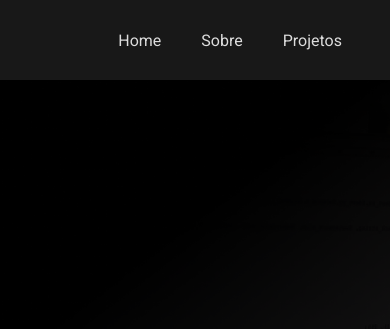
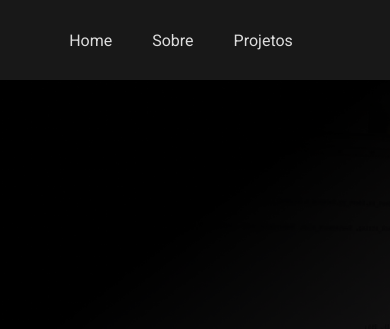
Before and after one commit to wsegundo1/PROJETO-1, a plain HTML site: page index.html in a window 390 px wide. Shown: the top 329 px of the page. Drawn offline with Linux system fonts and the light colour scheme.

Commit message:
Adicionei o nav no @media

```diff
--- a/style.css
+++ b/style.css
@@ -208,6 +208,18 @@ footer p{
 /* Responsividade */
 
 @media (max-width: 1050px){
+    /* Inicio nav */
+    .nav{
+        background-color: #181818;
+        height: 80px;
+        width: 100%;
+        display: flex;
+        justify-content: center;
+        position: sticky;
+        top: 0;
+        z-index: 9;
+    }
+    /* Fim Main */
 
     /* Inicio Main */
     .main h1{
```
